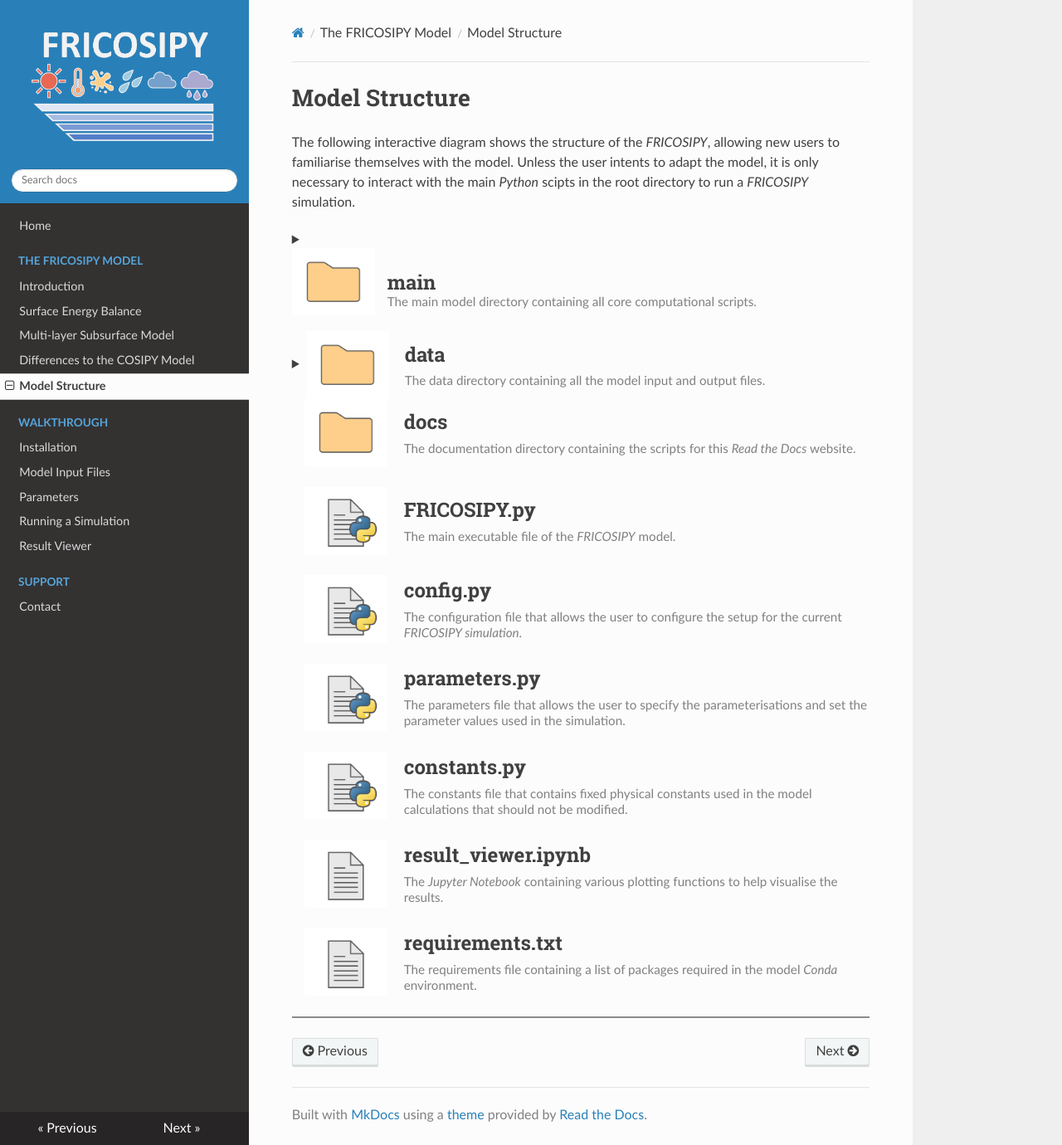
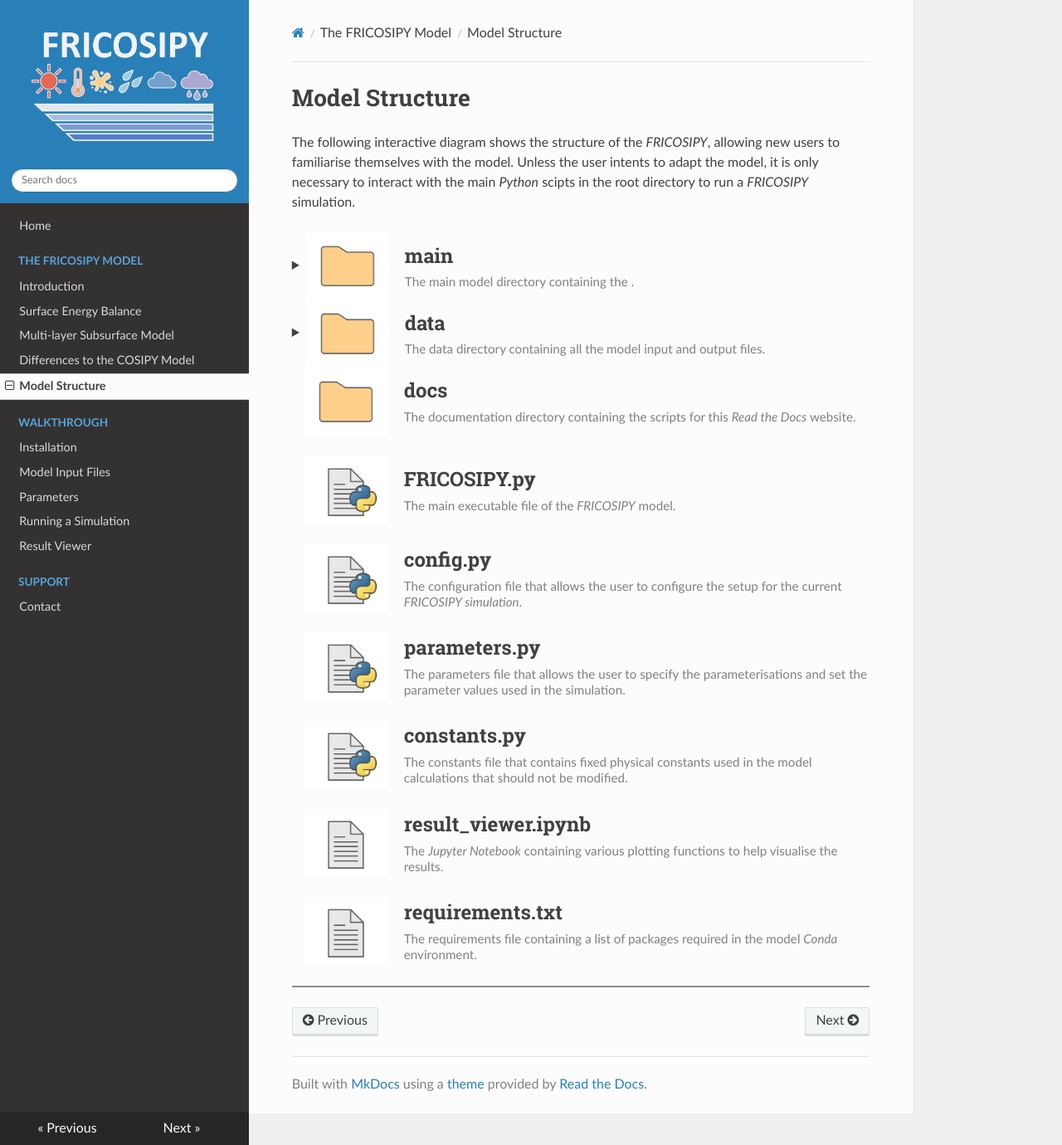
Before and after one commit to MarcusGastaldello/FRICOSIPY, an MkDocs documentation site: the page built from docs/model_structure.md, in a window 1280 px wide and 1380 px high. Shown: the whole window at 83% size. Built offline with MkDocs 1.6.1, drawn with Linux system fonts in a browser that asks for light colours.

Commit message:
Update model_structure.md

```diff
--- a/docs/model_structure.md
+++ b/docs/model_structure.md
@@ -7,7 +7,7 @@
 
 The following interactive diagram shows the structure of the *FRICOSIPY*, allowing new users to familiarise themselves with the model. Unless the user intents to adapt the model, it is only necessary to interact with the main *Python* scipts in the root directory to run a *FRICOSIPY* simulation.
 
-??? "<div style='display: block; line-height: 100px; height: 100px; vertical-align: middle;'><img src='https://github.com/MarcusGastaldello/FRICOSIPY/raw/main/docs/icons/Folder.png' width='100' style='float: left; margin-right: 15px;'><span style='display: inline-block; line-height: 1.2; vertical-align: middle;'><h2 style='margin: 0; display: block;'>main</h2><small style='color: gray; font-size: 0.95em;'>The main model directory containing all core computational scripts.</small></span></div>"
+??? "<img src='https://github.com/MarcusGastaldello/FRICOSIPY/raw/main/docs/icons/Folder.png' width='100' style='vertical-align: middle; margin-right: 15px;'> <div style='display: inline-block; vertical-align: middle;'><h2 style='margin: 0;'>main</h2><small style='display: block; color: gray; margin-top: 8px; font-size: 0.95em;'>The main model directory containing the .</small></div>"
 
     <div style="margin-left: 40px;">
     ??? "<div style='display: inline-flex; align-items: center; vertical-align: middle;'><img src='https://github.com/MarcusGastaldello/FRICOSIPY/raw/main/docs/icons/Folder.png' width='100' style='margin-right: 15px; flex-shrink: 0;'><div style='min-width: 0;'><h3 style='margin: 0;'>kernel</h2><small style='display: block; color: gray; margin-top: 8px; font-size: 0.95em; line-height: 1.4;'>(description)</small></div></div>"
```
